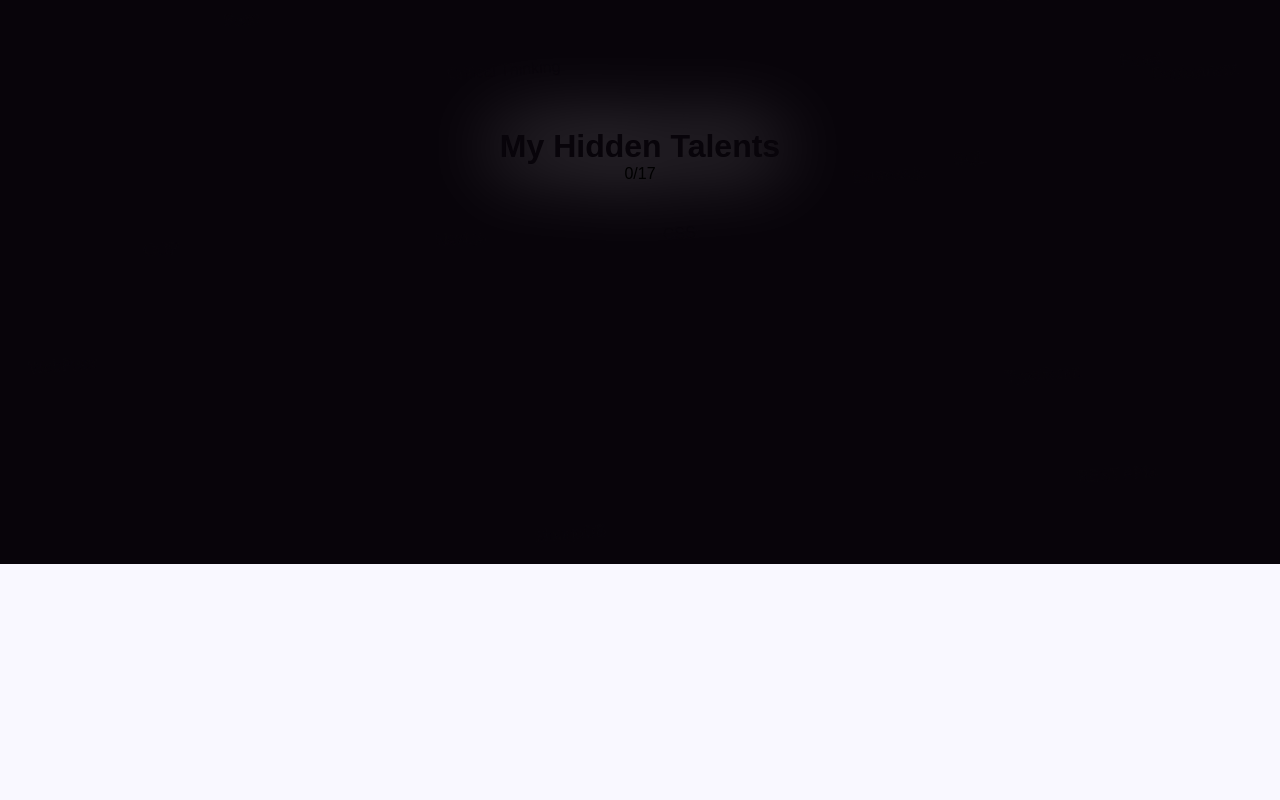
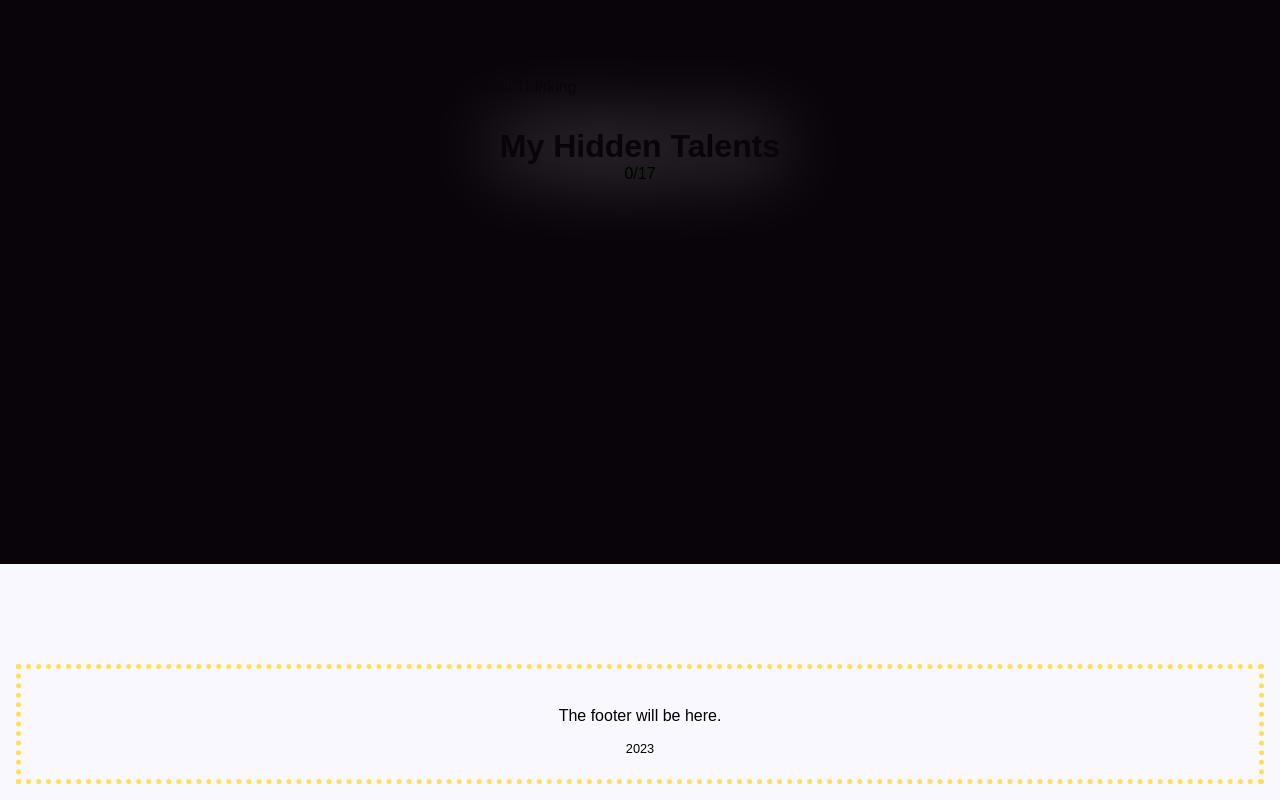
Before and after one commit to AndreyPerunov/PortfolioWebsite, a Next.js app: page / in a window 1280 px wide. Shown: the part 3228-4028 px from the top of the page. Before the commit the page ends 3792 px from the top, so only its background shows below. Built offline with nearby package versions, Linux system fonts and the light colour scheme; a web font is replaced by a local one.

Commit message:
Added footer

```diff
--- a/app/layout.tsx
+++ b/app/layout.tsx
@@ -1,5 +1,8 @@
 // Styles
 import "./styles/main.scss"
+
+// Components
+import Footer from "./components/Footer"
 
 // Fontawesome
 import { config } from "@fortawesome/fontawesome-svg-core"
@@ -30,6 +33,7 @@ export default function RootLayout({ children }: { children: React.ReactNode })
     <html lang="en">
       <body suppressHydrationWarning={true} className={allerta.className}>
         {children}
+        <Footer />
       </body>
     </html>
   )
```
